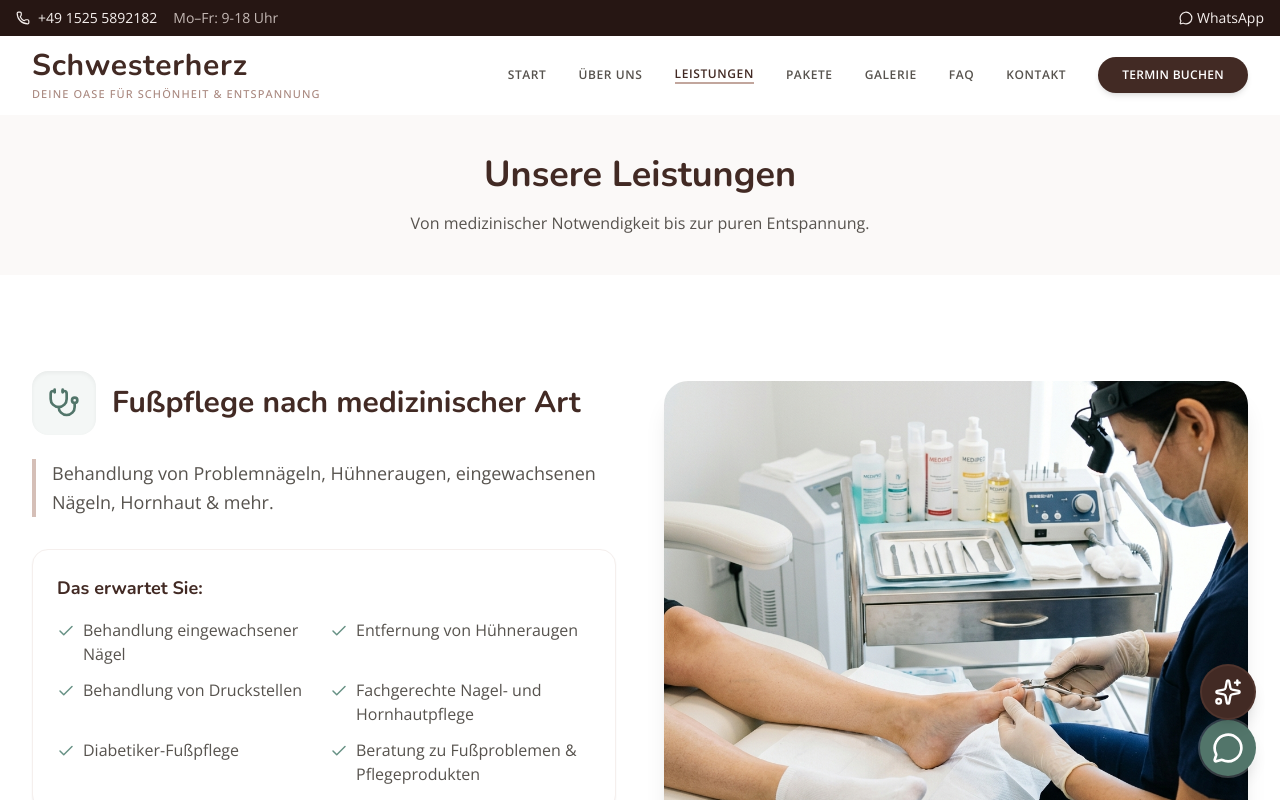
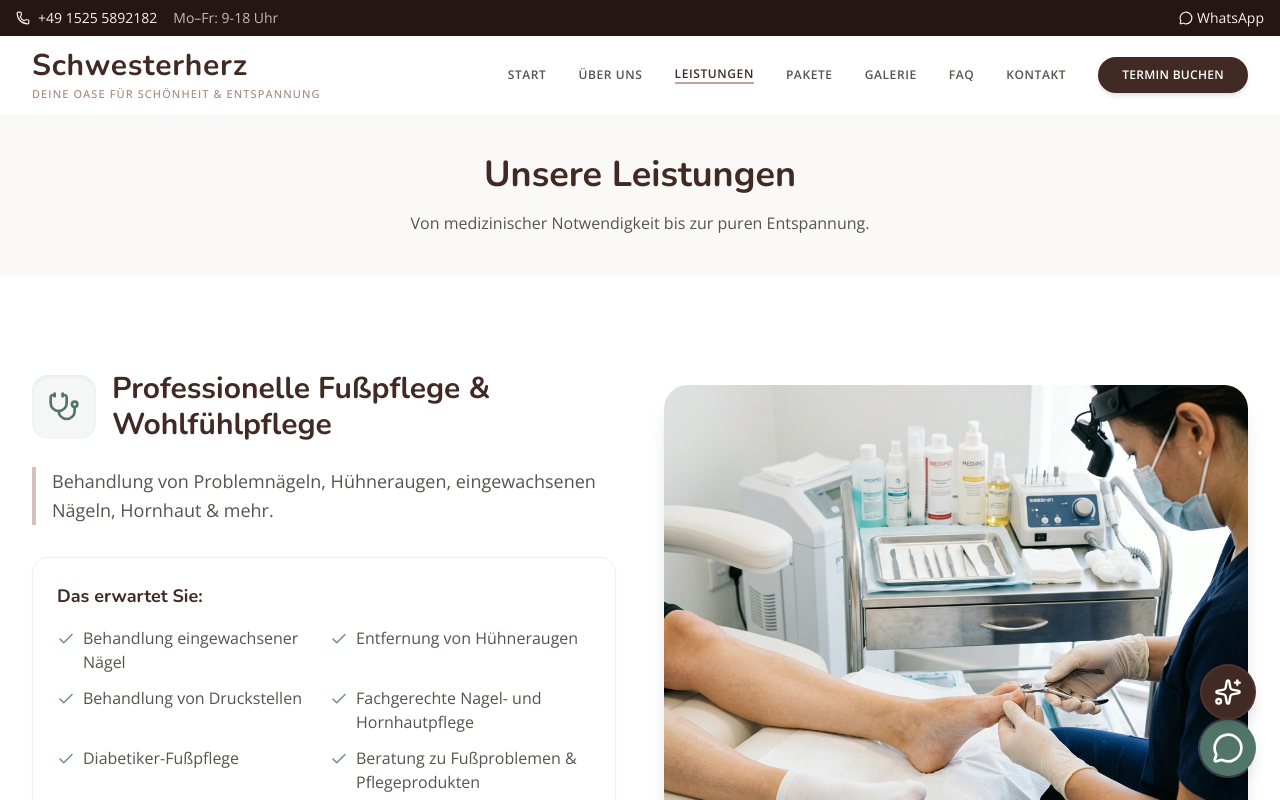
Before and after one commit to fxboro/Schwesterherz, a React (Vite) app: page /leistungen in a window 1280 px wide. Shown: the top 800 px of the page. Built offline with nearby package versions, Linux system fonts and the light colour scheme.

Commit message:
fix(services): rename Fupflege nach medizinischer Art to Professionelle Fupflege & Wohlfhlpflege

```diff
--- a/constants.tsx
+++ b/constants.tsx
@@ -31,7 +31,7 @@ export const NAV_ITEMS: NavItem[] = [
 export const SERVICES: ServiceItem[] = [
   {
     id: "med-fuss",
-    title: "Fußpflege nach medizinischer Art",
+    title: "Professionelle Fußpflege & Wohlfühlpflege",
     description: "Behandlung von Problemnägeln, Hühneraugen, eingewachsenen Nägeln, Hornhaut & mehr.",
     icon: Stethoscope,
     details: [
--- a/pages/Services.tsx
+++ b/pages/Services.tsx
@@ -53,7 +53,7 @@ const Services: React.FC = () => {
     <>
       <SEO
         title="Leistungen"
-        description="Entdecken Sie unsere Leistungen: Fußpflege nach medizinischer Art, Wellness-Fußpflege, Shazay Head Spa Ritual, Kosmetik Behandlungen und Waxing."
+        description="Entdecken Sie unsere Leistungen: Professionelle Fußpflege & Wohlfühlpflege, Wellness-Fußpflege, Shazay Head Spa Ritual, Kosmetik Behandlungen und Waxing."
       />
       <div className="bg-brand-50 py-8 md:py-10">
         <div className="max-w-7xl mx-auto px-4 text-center">
```
